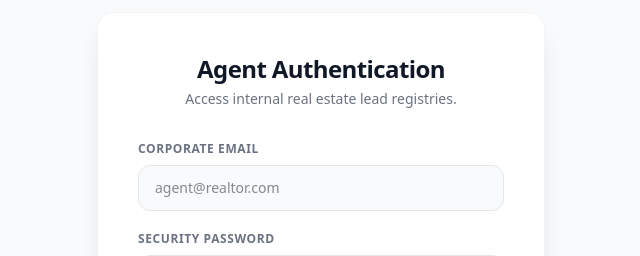
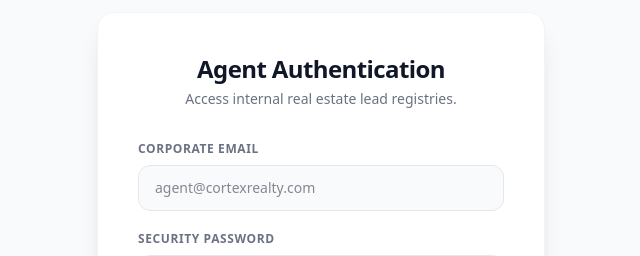
Before and after one commit to g-softtech/realtor, a Next.js app in the folder frontend/: page /login in a window 1280 px wide. Shown: the part 187-443 px from the top of the page, without its empty margins (319-959 px from the left). Built offline with nearby package versions, Linux system fonts and the light colour scheme.

Commit message:
rebranding

```diff
--- a/frontend/app/components/PublicNavbar.tsx
+++ b/frontend/app/components/PublicNavbar.tsx
@@ -33,7 +33,7 @@ export default function PublicNavbar() {
     <>
       <header className="sticky top-0 z-50 backdrop-blur-xl bg-white/70 dark:bg-[#0A0A0A]/70 border-b border-gray-100 dark:border-neutral-900 px-6 md:px-16 py-5 flex items-center justify-between transition-all">
         <Link href="/" className="text-xl font-black tracking-tighter text-gray-900 dark:text-white">
-          REALTOR<span className="text-blue-600 font-serif">.</span>
+          Cortex <span className="text-blue-600 font-serif">RealtyEngine</span>
         </Link>
 
         <div className="flex items-center gap-4 md:gap-8">
--- a/frontend/app/dashboard/agents/create/page.tsx
+++ b/frontend/app/dashboard/agents/create/page.tsx
@@ -112,7 +112,7 @@ export default function CreateAgentPage() {
                   required
                   value={formData.email}
                   onChange={(e) => setFormData({ ...formData, email: e.target.value })}
-                  placeholder="agent@realtor.com"
+                  placeholder="agent@cortexrealty.com"
                   className="w-full px-4 py-3 bg-gray-50 border border-gray-200 rounded-xl text-sm focus:outline-none focus:ring-2 focus:ring-blue-500 focus:bg-white transition-all text-gray-900"
                 />
               </div>
--- a/frontend/app/layout.tsx
+++ b/frontend/app/layout.tsx
@@ -1,4 +1,9 @@
 import './globals.css';
+
+export const metadata = {
+  title: 'Cortex RealtyEngine',
+  description: 'A modern real estate web platform.',
+};
 
 export default function RootLayout({
   children,
--- a/frontend/app/login/page.tsx
+++ b/frontend/app/login/page.tsx
@@ -71,7 +71,7 @@ export default function AgentLogin() {
               type="email"
               value={email}
               onChange={(e) => setEmail(e.target.value)}
-              placeholder="agent@realtor.com"
+              placeholder="agent@cortexrealty.com"
               className="w-full px-4 py-3 bg-gray-50 border border-gray-200 rounded-xl text-sm focus:outline-none focus:ring-2 focus:ring-blue-500 focus:bg-white transition-all text-gray-900"
             />
           </div>
--- a/frontend/app/page.tsx
+++ b/frontend/app/page.tsx
@@ -426,7 +426,7 @@ function LuxuryLandingPageContent() {
       <footer className="bg-black text-white py-12 px-6 md:px-16 border-t border-neutral-900">
         <div className="max-w-7xl mx-auto flex flex-col sm:flex-row items-center justify-between gap-6">
           <div className="text-center sm:text-left">
-            <span className="text-base font-black tracking-tighter text-white">REALTOR<span className="text-blue-500 font-serif">.</span></span>
+            <span className="text-base font-black tracking-tighter text-white">Cortex <span className="text-blue-500 font-serif">RealtyEngine</span></span>
             <p className="text-[10px] font-bold tracking-wider text-neutral-500 uppercase mt-1">© 2026 Sovereign Portfolio Brokerage.</p>
           </div>
         </div>
```
Also changed, not shown: 2 other files (tests, documents, lock files or other folders).
